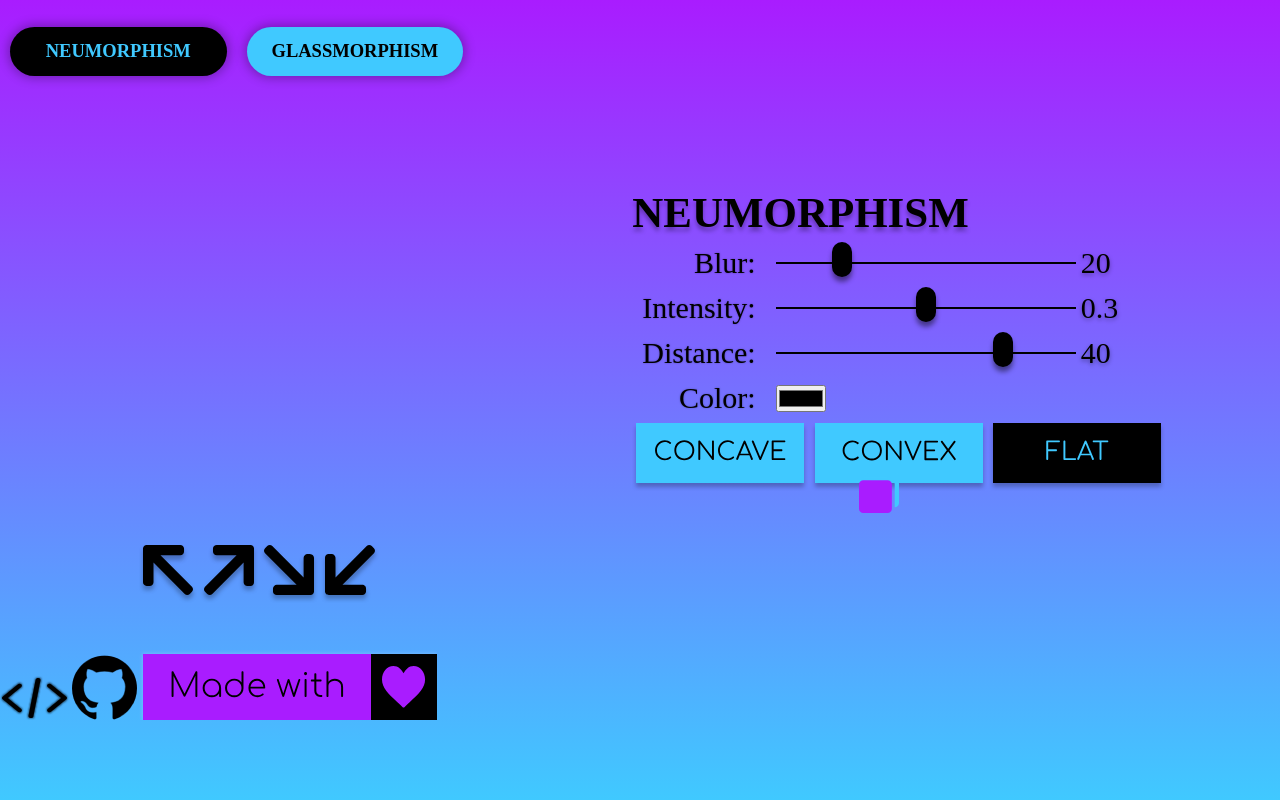
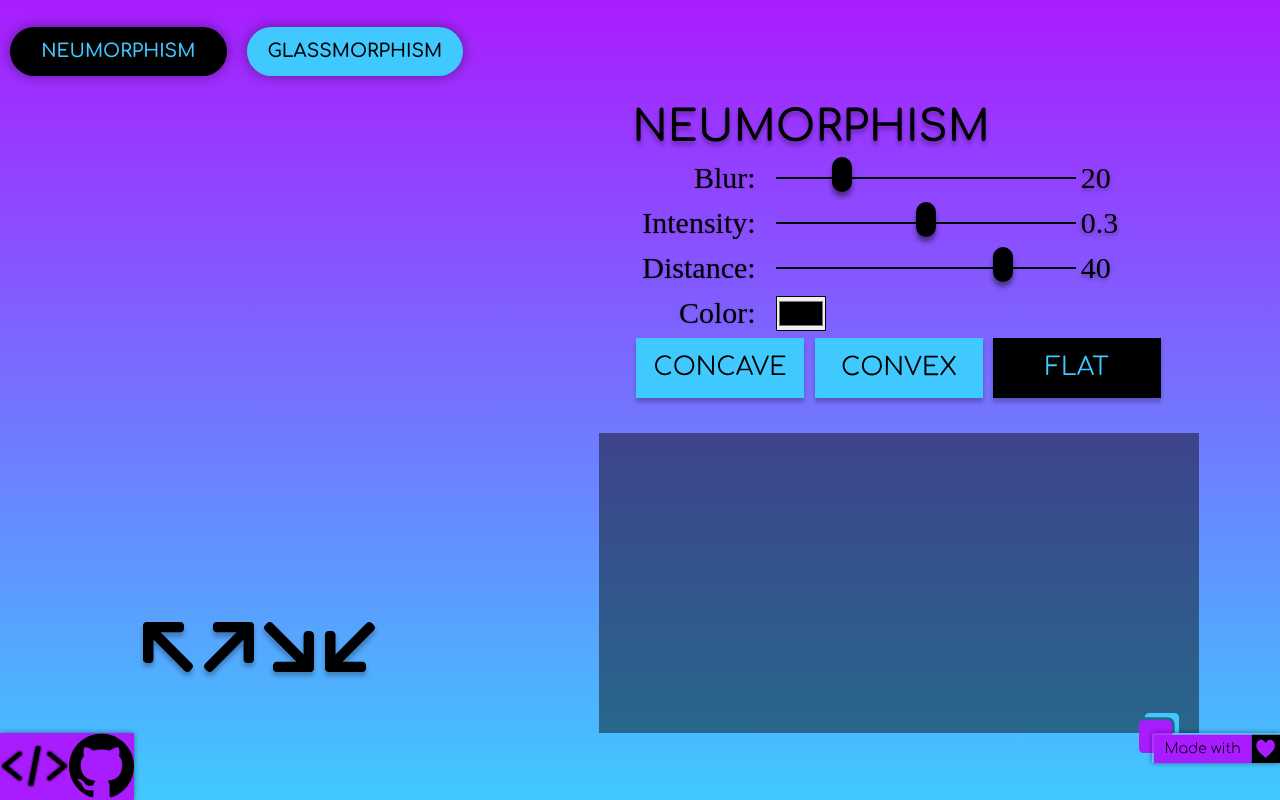
Before and after one commit to inomag/UI-UX-Components, a website: page src/next.html in a window 1280 px wide. Drawn offline with Linux system fonts and the light colour scheme.

Commit message:
Neumorphism styling

```diff
--- a/src/next.html
+++ b/src/next.html
@@ -4,6 +4,9 @@
     <meta charset="UTF-8">
     <meta name="viewport" content="width=device-width, initial-scale=1.0">
     <title>Visual Trends</title>
+    <link rel="preconnect" href="https://fonts.gstatic.com">
+    <link href="https://fonts.googleapis.com/css2?family=Comfortaa:wght@300;400;500;600&display=swap" rel="stylesheet">
+    <link href="https://fonts.googleapis.com/css2?family=Share+Tech+Mono&display=swap" rel="stylesheet">
     <link rel="stylesheet" href="style.css">
 </head>
 <body id="body2">
@@ -36,7 +39,7 @@
                         <div><input type="range" id="blur2" value="20" min="0" max="100" step="1" class="range2"><span id="blur2val">20</span></div>
                         <div><input type="range" id="intensity2" class="range2" value="0.3" min="0.00" max="0.60" step="0.01"><span id="inten2val">0.3</span></div>
                         <div><input class="range2" type="range" id="distance2" value="40" min="5" max="50" step="1"><span id="dis2val">40</span></div>
-                        <div><input type="color" id="color1"></div>
+                        <div><input type="color" id="color2" class="color2"></div>
                     </div>
                 </div>
                 <div id="shape">
@@ -49,7 +52,7 @@
                 <div id="output2">
                     <p></p>
                 </div>
-                <img src="../assets/copy-d.svg" alt="" id="copy">
+                <img src="../assets/copy-d.svg" alt="" id="copy2">
             </div>
         </div>
     </section>
--- a/src/style.css
+++ b/src/style.css
@@ -171,7 +171,7 @@ a{
 .range1::-moz-focus-outer {
     border: 0;
 }
-.color{
+.color1{
     border: 1px white solid;
     width: 50px;
     height: 35px;
@@ -197,7 +197,7 @@ a{
     color: black;
     font-size: 2rem;
 }
-#copy{
+#copy1{
     cursor: pointer;
     width: 40px;
     height:40px;
@@ -250,6 +250,7 @@ a{
 /* FOR MEDIA QUERY CHANGE FLEX-DIRECTION OF SEC1 & SEC2 TO COLUMN*/
 
 #body2{
+    background-size: cover ;
     height: 100vh;
     background: linear-gradient(180deg, #A91CFF 0%, #40C9FF 100%);
 }
@@ -390,3 +391,64 @@ a{
 .range2::-moz-focus-outer {
     border: 0;
 }
+.color2{
+    border: 1px black solid;
+    width: 50px;
+    height: 35px;
+}
+#result2{
+    margin-top: 25px;
+    display: flex;
+    flex-direction: column;
+    align-items: flex-end;
+    justify-content: center;
+}
+#output2{
+    width: 600px;
+    height:300px;
+    background: rgba(0, 0, 0, 0.45);
+    display: flex;
+    align-items: center;
+    justify-content: center;
+    padding: 20px;
+}
+#output2 p{
+    font-family: 'Share Tech Mono', monospace;
+    color: white;
+    font-size: 2rem;
+}
+#copy2{
+    cursor: pointer;
+    width: 40px;
+    height:40px;
+    position: relative;
+    bottom: 20px;
+    right: 20px;
+}
+#footer2{
+    display: flex;
+    flex-direction: row;
+    justify-content: space-between;
+    width: 100%;
+    position:fixed;
+    bottom: 0px;
+}
+#social2{
+    background: #A91CFF;
+    box-shadow:0 0 5px rgba(0,0,0,0.45);
+    display: inline-flex;
+    align-items: center;
+    justify-content: center;
+}
+#code,
+#git{
+    height: 30px;
+    width: auto;
+    margin: 0 12px;
+}
+#footer2 > img{
+    box-shadow:0 0 5px rgba(0,0,0,0.45);
+    bottom: 0;
+    height: 30px;
+    width: auto;
+}
```
Also changed, not shown: src/index.html (+2 -2 lines).
